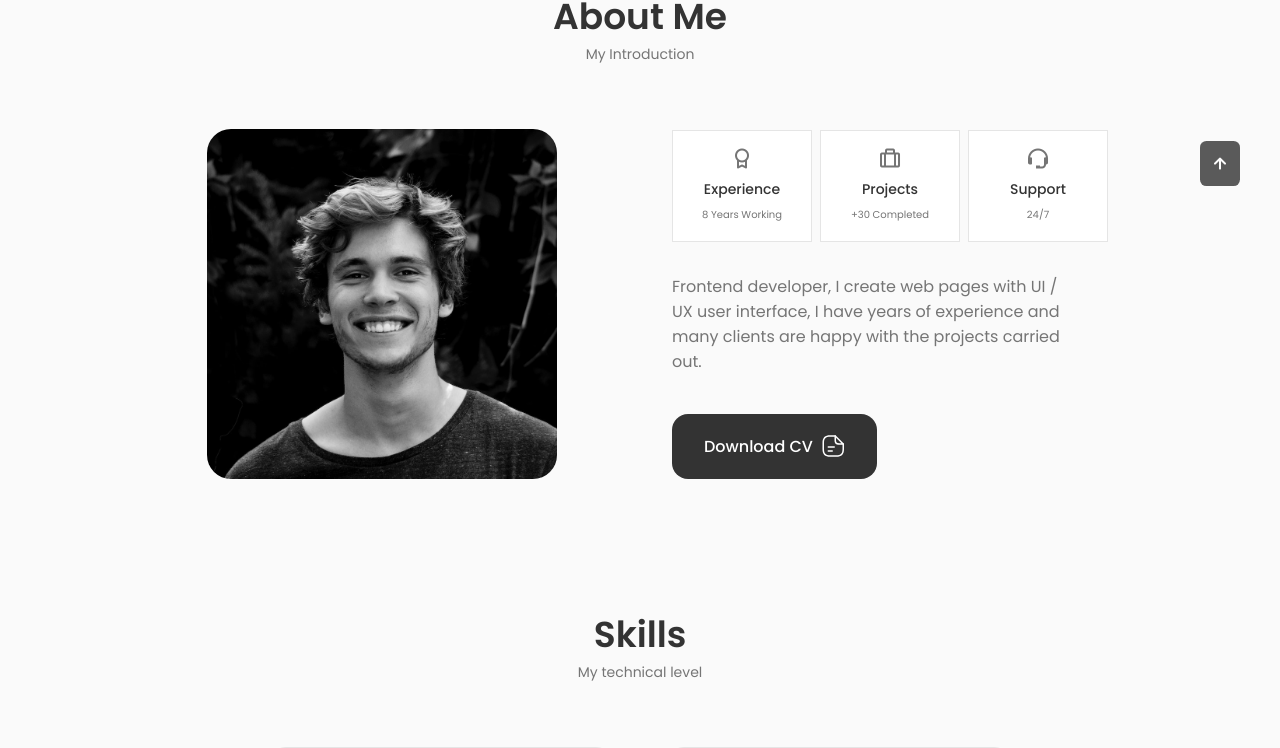
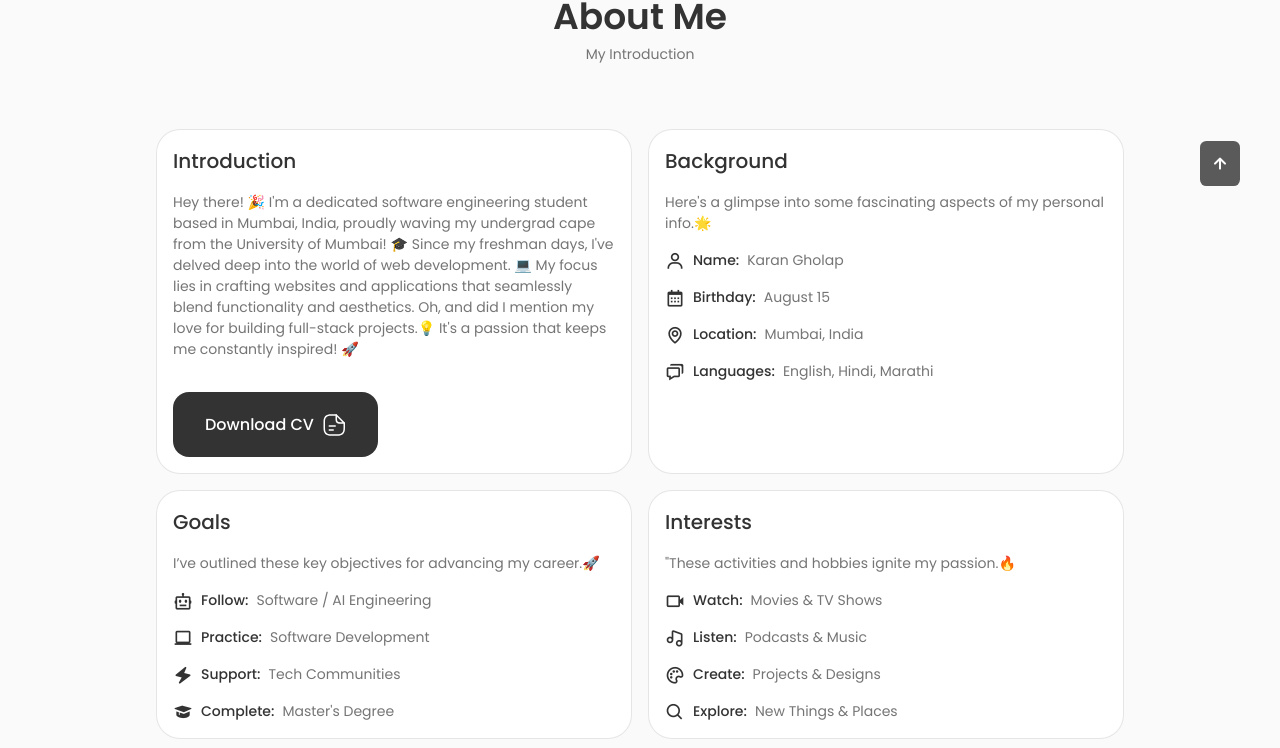
Before and after one commit to karangholap154/ReactJS-Portfolio, a React (Vite) app: page / in a window 1280 px wide. Shown: the part 774-1522 px from the top of the page. Built offline with nearby package versions, Linux system fonts and the light colour scheme.

Commit message:
about section chnage

```diff
--- a/package.json
+++ b/package.json
@@ -11,6 +11,7 @@
   },
   "dependencies": {
     "@emailjs/browser": "^4.4.1",
+    "@iconscout/react-unicons": "^2.2.4",
     "emailjs-com": "^3.2.0",
     "react": "^18.3.1",
     "react-dom": "^18.3.1",
--- a/src/components/about/About.jsx
+++ b/src/components/about/About.jsx
@@ -1,8 +1,9 @@
 import React from 'react'
 import './about.css'
-import AboutImg from "../../assets/about.jpg"
 import CV from "../../assets/John-Cv.pdf"
-import { Info } from './Info'
+import { Background } from './background'
+import { Goals } from './Goals'
+import { Interests } from './Interests'
 
 export const About = () => {
   return (
@@ -10,12 +11,10 @@ export const About = () => {
         <h2 className='section__title'>About Me</h2>
         <span className='section__subtitle'>My Introduction</span>
         <div className="about__container container grid">
-            <img src={AboutImg} alt="" className='about__img' />
 
             <div className="about__data">
-                <Info />
-
-                <p className='about__description'>Frontend developer, I create web pages with UI / UX user interface, I have years of experience and many clients are happy with the projects carried out.</p>
+            <h3 className="about__data-title">Introduction</h3>
+                <p className='about__description'>Hey there! 🎉 I'm a dedicated software engineering student based in Mumbai, India, proudly waving my undergrad cape from the University of Mumbai! 🎓 Since my freshman days, I've delved deep into the world of web development. 💻 My focus lies in crafting websites and applications that seamlessly blend functionality and aesthetics. Oh, and did I mention my love for building full-stack projects.💡 It's a passion that keeps me constantly inspired! 🚀</p>
 
                 <a download="" href={CV} className='button button--flex'>Download CV
                 <svg
@@ -45,6 +44,9 @@ export const About = () => {
                 </svg>
                 </a>
             </div>
+            <Background/>
+            <Goals/>
+            <Interests/>
         </div>
     </section>
   )
--- /dev/null
+++ b/src/components/about/Goals.jsx
@@ -0,0 +1,32 @@
+import React from 'react';
+
+export const Goals = () => {
+  return (
+    <div className="about__goals">
+      <h3 className="about__goals-title">Goals</h3>
+      <p className="about__goals-subtitle">I’ve outlined these key objectives for advancing my career.🚀</p>
+      <div className="about__goals-info">
+        <div className="about__goals-item">
+          <i className="bx bx-bot about__goals-icon"></i>
+          <span className="about__goals-label">Follow:</span>
+          <span className="about__goals-value">Software / AI Engineering</span>
+        </div>
+        <div className="about__goals-item">
+          <i className="bx bx-laptop about__goals-icon"></i>
+          <span className="about__goals-label">Practice:</span>
+          <span className="about__goals-value">Software Development</span>
+        </div>
+        <div className="about__goals-item">
+          <i className="bx bxs-zap about__goals-icon"></i>
+          <span className="about__goals-label">Support:</span>
+          <span className="about__goals-value">Tech Communities</span>
+        </div>
+        <div className="about__goals-item">
+          <i className="bx bxs-graduation about__goals-icon"></i>
+          <span className="about__goals-label">Complete:</span>
+          <span className="about__goals-value">Master's Degree</span>
+        </div>
+      </div>
+    </div>
+  );
+};
--- a/src/components/about/Info.jsx
+++ /dev/null
@@ -1,24 +0,0 @@
-import React from 'react'
-
-export const Info = () => {
-  return (
-    <div className='about__info grid'>
-        <div className='about__box'>
-            <i class='bx bx-award about__icon'></i>
-            <h3 className='about__title'>Experience</h3>
-            <span className='about__subtitle'>8 Years Working</span>
-        </div>
-
-        <div className='about__box'>
-            <i class='bx bx-briefcase-alt about__icon'></i>
-            <h3 className='about__title'>Projects</h3>
-            <span className='about__subtitle'>+30 Completed</span>
-        </div>
-        <div className='about__box'>
-            <i class='bx bx-support about__icon'></i>
-            <h3 className='about__title'>Support</h3>
-            <span className='about__subtitle'>24/7</span>
-        </div>
-    </div>
-  )
-}
--- /dev/null
+++ b/src/components/about/Interests.jsx
@@ -0,0 +1,32 @@
+import React from 'react';
+
+export const Interests = () => {
+  return (
+    <div className="about__interests">
+      <h3 className="about__interests-title">Interests</h3>
+      <p className="about__interests-subtitle">"These activities and hobbies ignite my passion.🔥</p>
+      <div className="about__interests-info">
+        <div className="about__interests-item">
+          <i className="bx bx-video about__interests-icon"></i>
+          <span className="about__interests-label">Watch:</span>
+          <span className="about__interests-value">Movies & TV Shows</span>
+        </div>
+        <div className="about__interests-item">
+          <i className="bx bx-music about__interests-icon"></i>
+          <span className="about__interests-label">Listen:</span>
+          <span className="about__interests-value">Podcasts & Music</span>
+        </div>
+        <div className="about__interests-item">
+          <i className="bx bx-palette about__interests-icon"></i>
+          <span className="about__interests-label">Create:</span>
+          <span className="about__interests-value">Projects & Designs</span>
+        </div>
+        <div className="about__interests-item">
+          <i className="bx bx-search about__interests-icon"></i>
+          <span className="about__interests-label">Explore:</span>
+          <span className="about__interests-value">New Things & Places</span>
+        </div>
+      </div>
+    </div>
+  );
+};
--- a/src/components/about/about.css
+++ b/src/components/about/about.css
@@ -1,7 +1,12 @@
 .about__container {
     grid-template-columns: repeat(2, 1fr);
     align-items: center;
-    column-gap: 4rem;
+    column-gap: 1rem;
+    row-gap: 1rem;
+}
+
+.about__data, .about__background, .about__goals, .about__interests {
+    height: 100%;
 }
 
 .about__img {
@@ -10,39 +15,172 @@
     justify-self: center;
 }
 
-.about__info {
-    grid-template-columns: repeat(3, 140px);
-    gap: 0.5rem;
-    margin-bottom: var(--mb-2);
-}
-
-.about__box {
-    background-color: var(--container-color);
-    border: 1px solid rgba(0, 0, 0, 0.1);
-    border-radius: 0.75;
-    text-align: center;
-    padding: 1rem 1.25rem;
-}
-
-.about__icon {
-    font-size: 1.5rem;
-    color: var(--first-color);
-    margin-bottom: var(--mb-0-5);
-}
-
-.about__title {
-    font-size: var(--small-font-size);
+.about__data-title {
+    font-size: var(--h3-font-size);
     font-weight: var(--font-medium);
-}
-
-.about__subtitle {
-    font-size: var(--tiny-font-size);
+    margin-bottom: var(--mb-1);
 }
 
 .about__description {
-    padding: 0 4rem 0 0;
-    margin-bottom: var(--mb-2-5);
+    margin-bottom: var(--mb-2);
+    font-size: var(--small-font-size);
 }
+
+.about__data {
+    background-color: var(--container-color);
+    border: 1px solid rgba(0, 0, 0, 0.1);
+    padding: 1rem;
+    border-radius: 1.5rem;
+
+}
+
+/* background.jsx */
+
+.about__background {
+    background-color: var(--container-color);
+    border: 1px solid rgba(0, 0, 0, 0.1);
+    padding: 1rem;
+    border-radius: 1.5rem;
+}
+
+.about__background-title {
+    font-size: var(--h3-font-size);
+    font-weight: var(--font-medium);
+    margin-bottom: var(--mb-1);
+}
+
+.about__background-info {
+    display: grid;
+    grid-template-columns: repeat(1, 1fr);
+    gap: 1rem;
+}
+
+.about__background-item {
+    display: flex;
+    align-items: center;
+    column-gap: 0.5rem;
+}
+
+.about__background-label {
+    font-size: var(--small-font-size);
+    font-weight: var(--font-medium);
+    color: var(--title-color);
+}
+
+.about__background-value {
+    font-size: var(--small-font-size);
+    color: var(--text-color);
+}
+
+.about__background-subtitle {
+    font-size: var(--small-font-size);
+    color: var(--text-color);
+    margin-bottom: var(--mb-1);
+}
+
+.about__background-icon {
+    font-size: var(--h3-font-size);
+    color: var(--title-color);
+    margin-right: 0rem;
+}
+
+/* Goals.jsx */
+.about__goals {
+    background-color: var(--container-color);
+    border: 1px solid rgba(0, 0, 0, 0.1);
+    padding: 1rem;
+    border-radius: 1.5rem;
+  }
+
+  .about__goals-title {
+    font-size: var(--h3-font-size);
+    font-weight: var(--font-medium);
+    margin-bottom: var(--mb-1);
+  }
+
+  .about__goals-subtitle {
+    font-size: var(--small-font-size);
+    color: var(--text-color);
+    margin-bottom: var(--mb-1);
+  }
+
+  .about__goals-info {
+    display: grid;
+    grid-template-columns: repeat(1, 1fr);
+    gap: 1rem;
+  }
+
+  .about__goals-item {
+    display: flex;
+    align-items: center;
+    column-gap: 0.5rem;
+  }
+
+  .about__goals-icon {
+    font-size: var(--h3-font-size);
+    color: var(--title-color);
+    margin-right: 0rem;
+  }
+
+  .about__goals-label {
+    font-size: var(--small-font-size);
+    font-weight: var(--font-medium);
+    color: var(--title-color);
+  }
+
+  .about__goals-value {
+    font-size: var(--small-font-size);
+    color: var(--text-color);
+  }
+
+/* Interests.jsx */
+.about__interests {
+    background-color: var(--container-color);
+    border: 1px solid rgba(0, 0, 0, 0.1);
+    padding: 1rem;
+    border-radius: 1.5rem;
+  }
+
+  .about__interests-title {
+    font-size: var(--h3-font-size);
+    font-weight: var(--font-medium);
+    margin-bottom: var(--mb-1);
+  }
+
+  .about__interests-subtitle {
+    font-size: var(--small-font-size);
+    color: var(--text-color);
+    margin-bottom: var(--mb-1);
+  }
+
+  .about__interests-info {
+    display: grid;
+    grid-template-columns: repeat(1, 1fr);
+    gap: 1rem;
+  }
+
+  .about__interests-item {
+    display: flex;
+    align-items: center;
+    column-gap: 0.5rem;
+  }
+
+  .about__interests-icon {
+    font-size: var(--h3-font-size);
+    color: var(--title-color);
+    margin-right: 0rem;
+  }
+
+  .about__interests-label {
+    font-size: var(--small-font-size);
+    font-weight: var(--font-medium);
+    color: var(--title-color);
+  }
+
+  .about__interests-value {
+    font-size: var(--small-font-size);
+    color: var(--text-color);
+  }
 
 @media screen and (max-width: 992px) {
     .about__container {
@@ -58,16 +196,11 @@
         padding: 0.75rem 0.5rem;
     }
 
-    .about__data {
-        text-align: center;
-    }
-
     .about__info {
         justify-content: center;
     }
 
     .about__description {
-        padding: 0 5rem;
         margin-bottom: 2rem;
     }
 }
--- /dev/null
+++ b/src/components/about/background.jsx
@@ -0,0 +1,32 @@
+import React from 'react';
+
+export const Background = () => {
+  return (
+    <div className="about__background">
+      <h3 className="about__background-title">Background</h3>
+      <p className="about__background-subtitle">Here's a glimpse into some fascinating aspects of my personal info.🌟</p>
+      <div className="about__background-info">
+        <div className="about__background-item">
+          <i className="bx bx-user about__background-icon"></i>
+          <span className="about__background-label">Name:</span>
+          <span className="about__background-value">Karan Gholap</span>
+        </div>
+        <div className="about__background-item">
+          <i className="bx bx-calendar about__background-icon"></i>
+          <span className="about__background-label">Birthday:</span>
+          <span className="about__background-value">August 15</span>
+        </div>
+        <div className="about__background-item">
+          <i className="bx bx-map about__background-icon"></i>
+          <span className="about__background-label">Location:</span>
+          <span className="about__background-value">Mumbai, India</span>
+        </div>
+        <div className="about__background-item">
+          <i className="bx bx-chat about__background-icon"></i>
+          <span className="about__background-label">Languages:</span>
+          <span className="about__background-value">English, Hindi, Marathi</span>
+        </div>
+      </div>
+    </div>
+  );
+};
```
Also changed, not shown: src/components/contact/Contact.jsx (+7 -7 lines), 1 other file (tests, documents, lock files or other folders).
